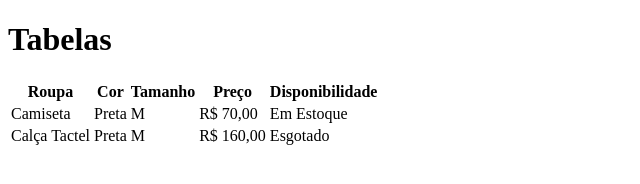
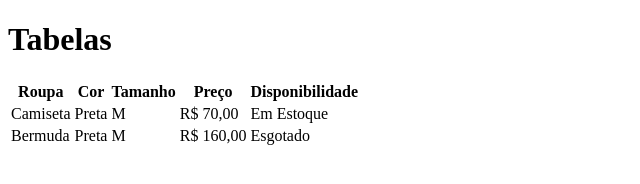
Before and after one commit to Weverton-Dias-Pires/09-tabelas, a plain HTML site: page index.html in a window 1280 px wide. Shown: the whole page, without its empty margins (0-640 px from the left). Drawn offline with Linux system fonts and the light colour scheme.

Commit message:
Trocado de calça tactel para bermuda

```diff
--- a/index.html
+++ b/index.html
@@ -25,7 +25,7 @@
             <td>Em Estoque</td>
         </tr>
         <tr>
-            <td>Calça Tactel</td>
+            <td>Bermuda</td>
             <td>Preta</td>
             <td>M</td>
             <td>R$ 160,00</td>
```
